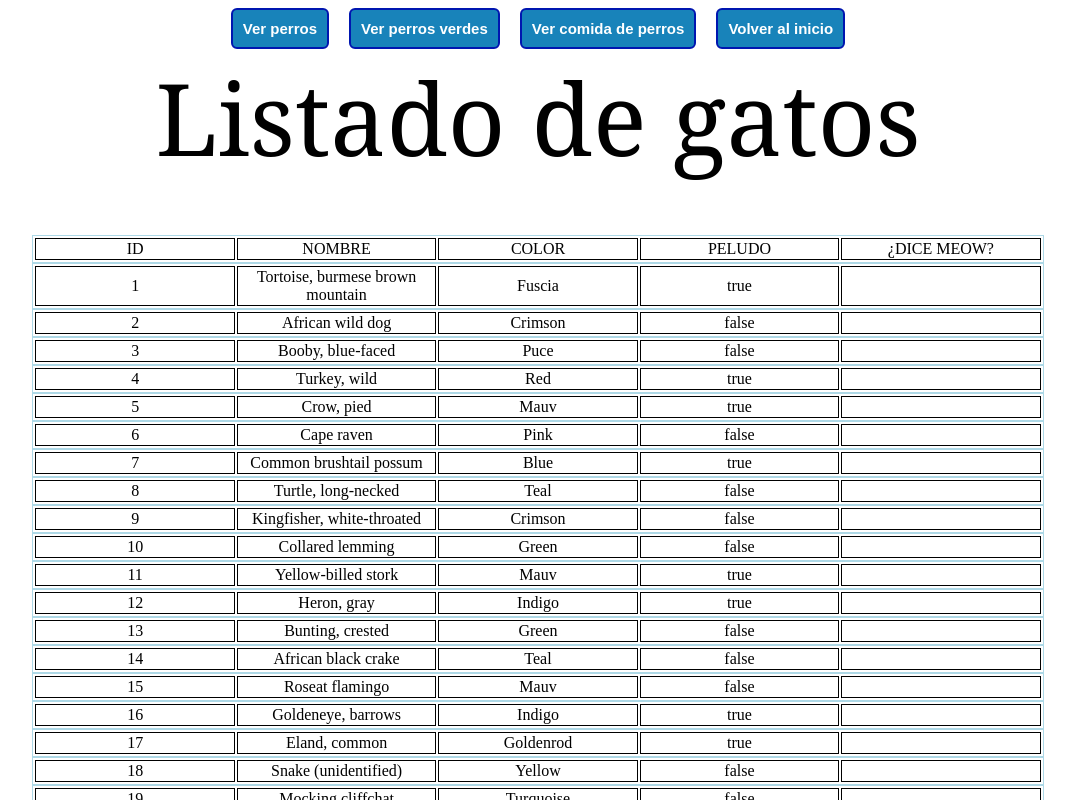
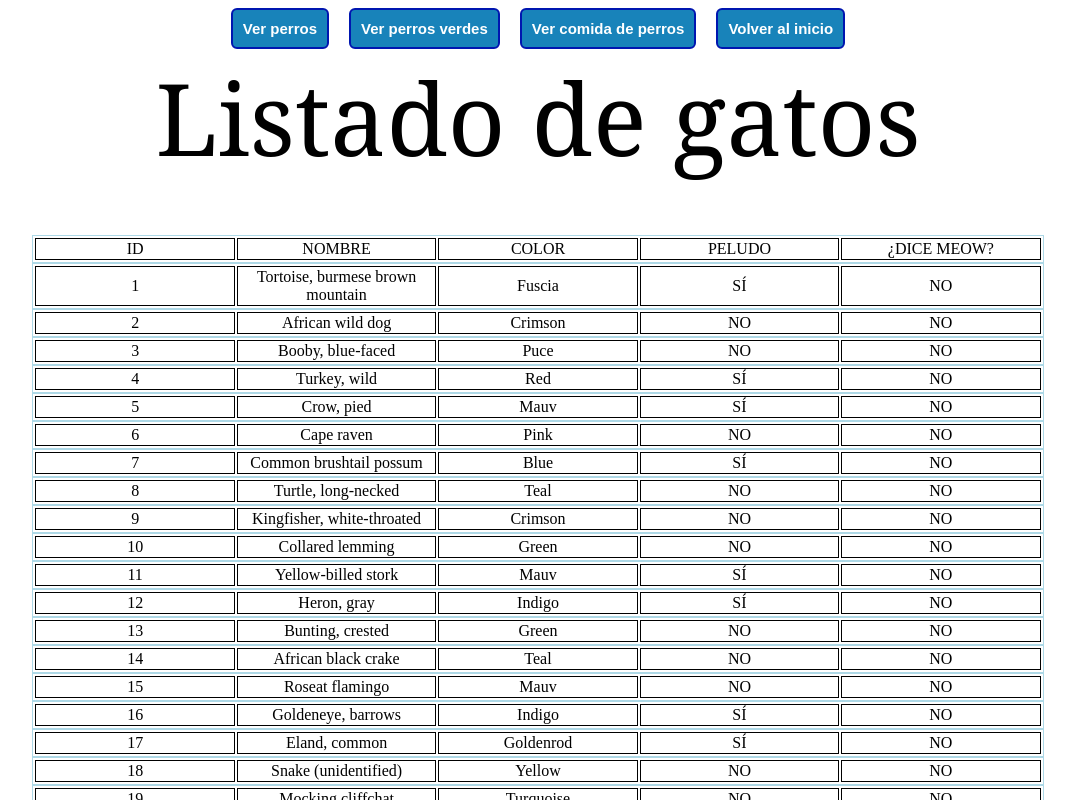
Before and after one commit to christophervenegas2/PA-Solemne1, an Angular app: page /app-cat in a window 1280 px wide. Shown: the top 800 px of the page, without its empty margins (102-1177 px from the left). Built offline with nearby package versions, Linux system fonts and the light colour scheme.

Commit message:
se agregan ternarias

```diff
--- a/src/app/components/cat/cat.component.html
+++ b/src/app/components/cat/cat.component.html
@@ -21,8 +21,8 @@
         <td class="td">{{ cat.id }}</td>
         <td class="td">{{ cat.name }}</td>
         <td class="td">{{ cat.color }}</td>
-        <td class="td">{{ cat.isFurry }}</td>
-        <td class="td">{{ cat.meows }}</td>
+        <td class="td">{{ cat.isFurry ? "SÍ": "NO"}}</td>
+        <td class="td">{{ cat.meows ? "SÍ": "NO"}}</td>
       </tr>
     </table>
   </div>
--- a/src/app/components/dog/dog.component.html
+++ b/src/app/components/dog/dog.component.html
@@ -22,7 +22,7 @@
         <td class="td">{{ dog.name }}</td>
         <td class="td">{{ dog.color }}</td>
         <td class="td">{{ dog.raza }}</td>
-        <td class="td">{{ dog.isMale }}</td>
+        <td class="td">{{ dog.isMale ? "Macho" : "Hembra"}}</td>
       </tr>
     </table>
   </div>
--- a/src/app/components/green-dog/green-dog.component.html
+++ b/src/app/components/green-dog/green-dog.component.html
@@ -22,7 +22,7 @@
         <td class="td">{{ greenDog.name }}</td>
         <td class="td">{{ greenDog.color }}</td>
         <td class="td">{{ greenDog.raza }}</td>
-        <td class="td">{{ greenDog.isMale }}</td>
+        <td class="td">{{ greenDog.isMale ? "Macho": "Hembra"}}</td>
       </tr>
     </table>
   </div>
```
